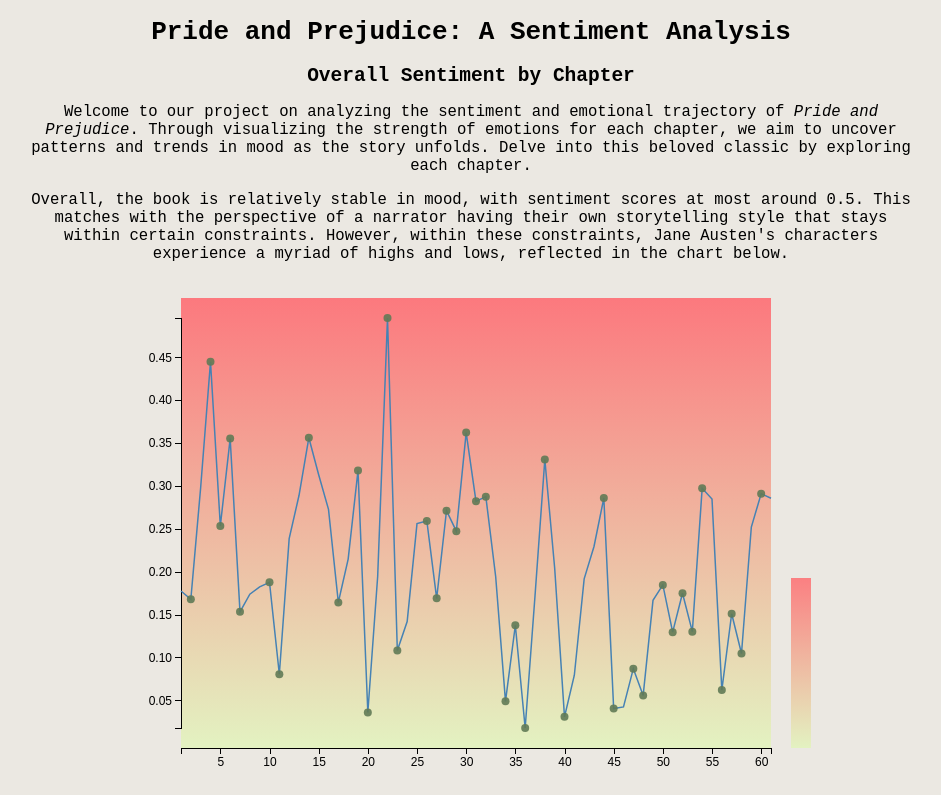
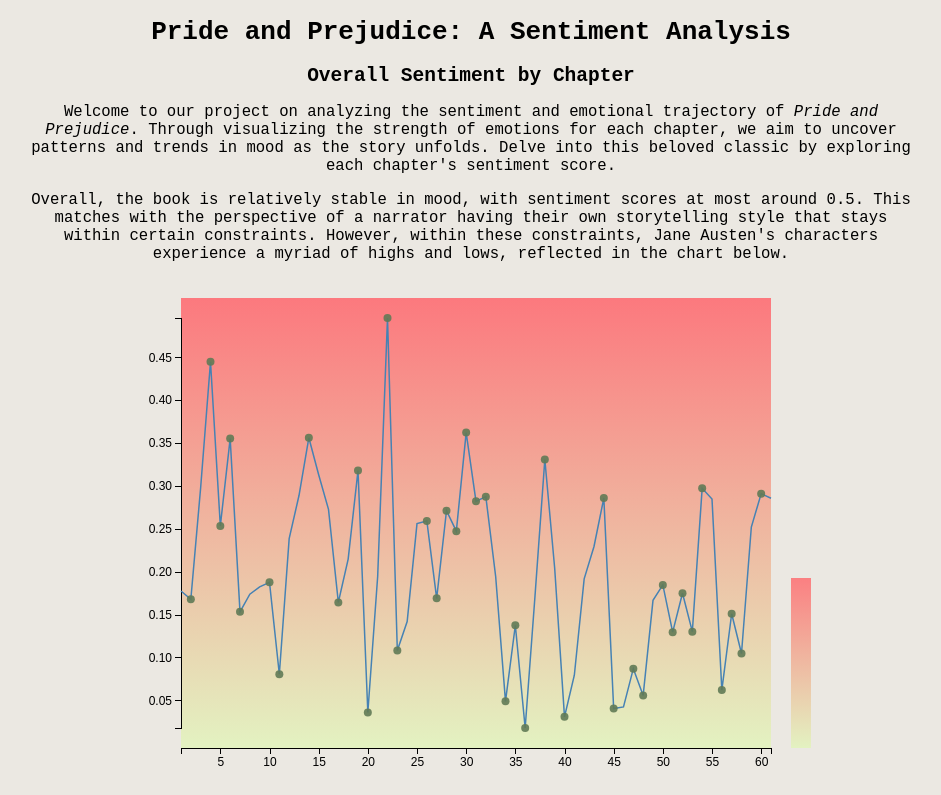
Before and after one commit to thirdlongitude/info4310-final-project, a plain HTML site: page index.html in a window 1280 px wide. Shown: the top 795 px of the page, without its empty margins (169-1110 px from the left). Drawn offline with nearby package versions, Linux system fonts and the light colour scheme.

Commit message:
minor edits

```diff
--- a/index.html
+++ b/index.html
@@ -72,7 +72,8 @@
   <p>Welcome to our project on analyzing the sentiment and emotional trajectory
     of <i>Pride and Prejudice</i>. Through visualizing the strength of emotions
     for each chapter, we aim to uncover patterns and trends in mood as the story
-    unfolds. Delve into this beloved classic by exploring each chapter.
+    unfolds. Delve into this beloved classic by exploring each chapter's sentiment
+    score.
   </p>
   <p>
     Overall, the book is relatively stable in mood, with sentiment scores at most
@@ -350,6 +351,7 @@
       // ----- end line chart -----
 
       // ----- start chord diagram -----
+      // credit to Prof. Jeff Rzeszotarski for the code structure of the chord diagram
       const chord_colors = ['#8294C4', '#f79b94', '#c2955b', '#19A7CE',
         '#369635', '#7dd463', '#ccc64e', 'grey'];
       let chord_nodes = char_relations.nodes;
```
